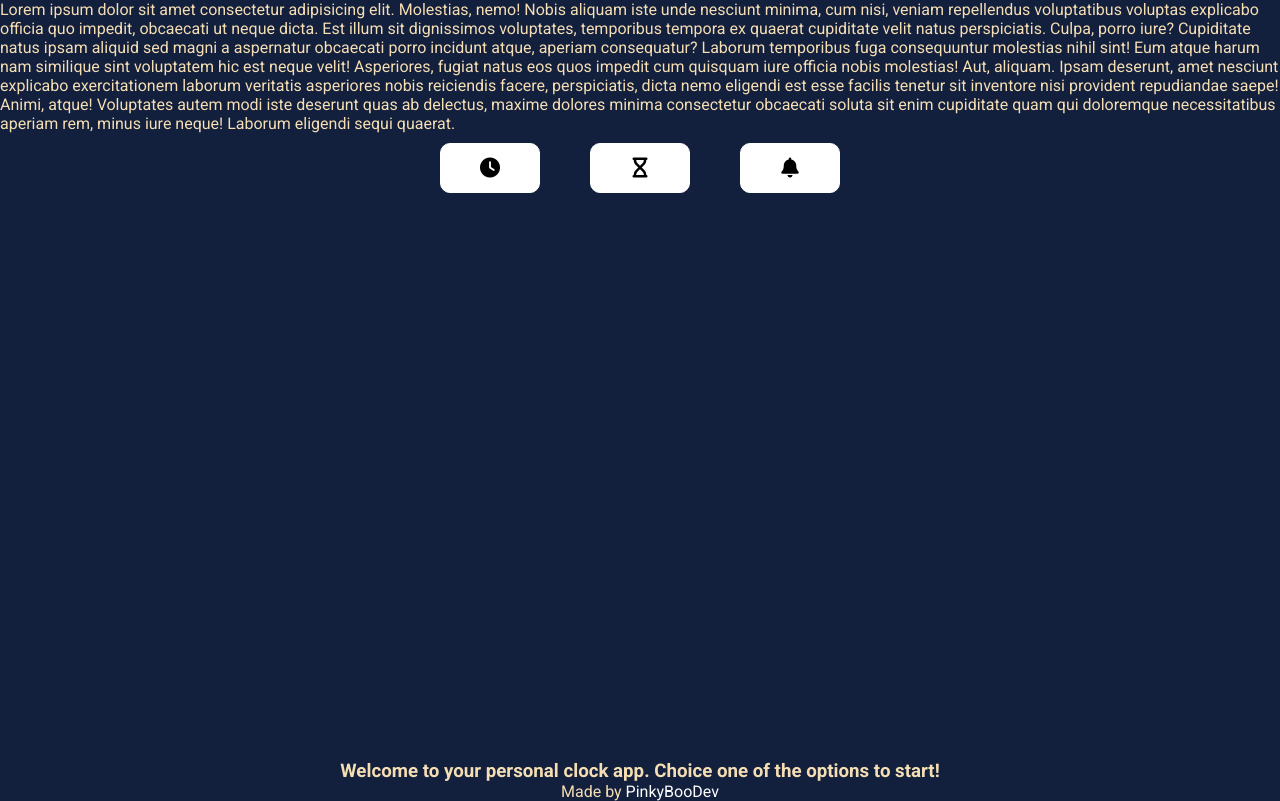
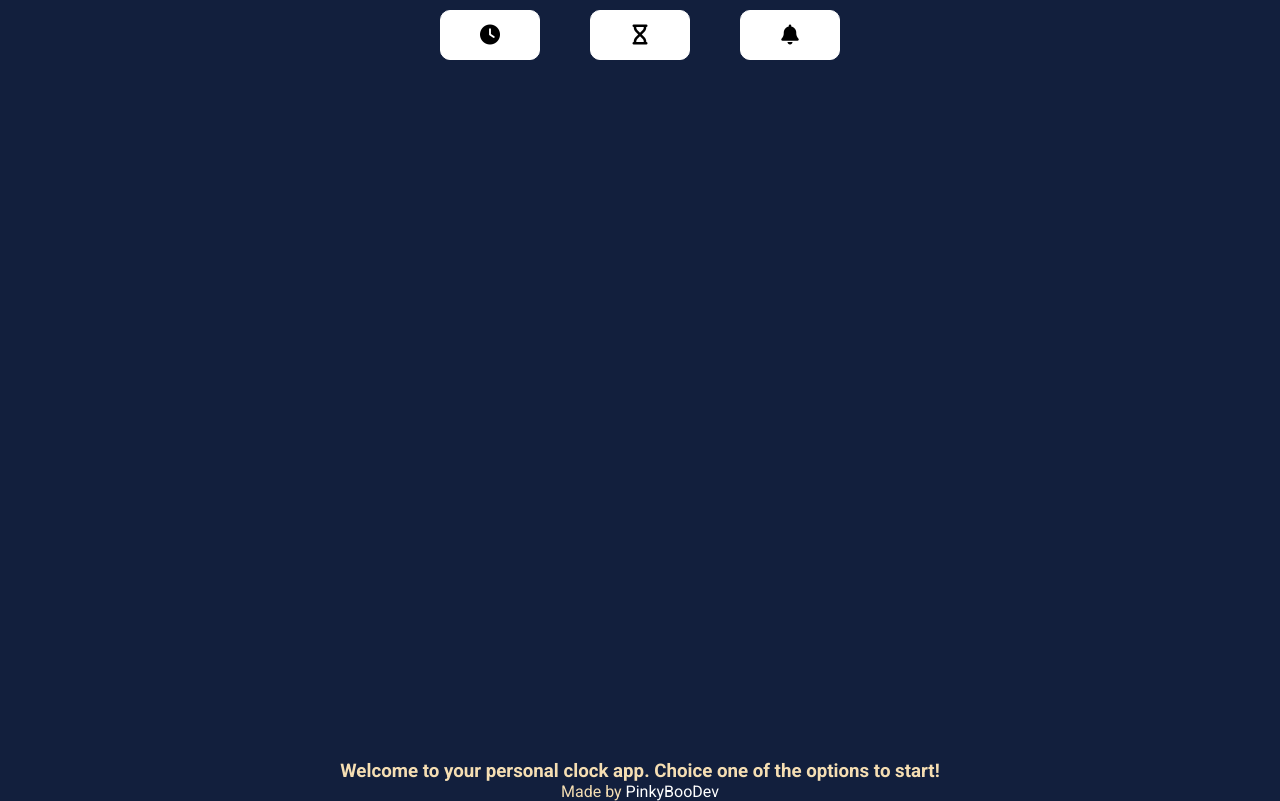
Before and after one commit to PinkyBooDev/Clock-App, a plain HTML site: page src/pages/index.html in a window 1280 px wide. Drawn offline with Linux system fonts and the light colour scheme.

Commit message:
everything works good

```diff
--- a/src/pages/index.html
+++ b/src/pages/index.html
@@ -14,11 +14,6 @@
 </head>
 <body>
   <header>
-    <p>Lorem ipsum dolor sit amet consectetur adipisicing elit. Molestias, nemo! Nobis aliquam iste unde nesciunt minima, cum nisi, veniam repellendus voluptatibus voluptas explicabo officia quo impedit, obcaecati ut neque dicta.
-    Est illum sit dignissimos voluptates, temporibus tempora ex quaerat cupiditate velit natus perspiciatis. Culpa, porro iure? Cupiditate natus ipsam aliquid sed magni a aspernatur obcaecati porro incidunt atque, aperiam consequatur?
-    Laborum temporibus fuga consequuntur molestias nihil sint! Eum atque harum nam similique sint voluptatem hic est neque velit! Asperiores, fugiat natus eos quos impedit cum quisquam iure officia nobis molestias!
-    Aut, aliquam. Ipsam deserunt, amet nesciunt explicabo exercitationem laborum veritatis asperiores nobis reiciendis facere, perspiciatis, dicta nemo eligendi est esse facilis tenetur sit inventore nisi provident repudiandae saepe! Animi, atque!
-    Voluptates autem modi iste deserunt quas ab delectus, maxime dolores minima consectetur obcaecati soluta sit enim cupiditate quam qui doloremque necessitatibus aperiam rem, minus iure neque! Laborum eligendi sequi quaerat.</p>
     <nav class="headerNav">
       <ul class="headerList">
         <li>
```
